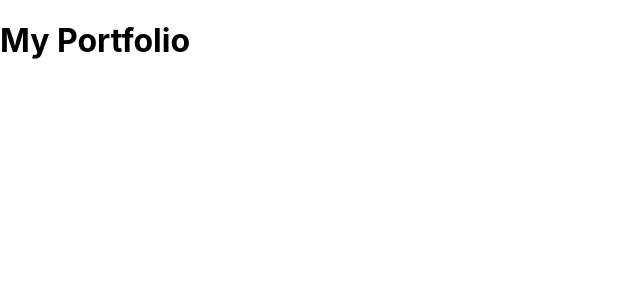
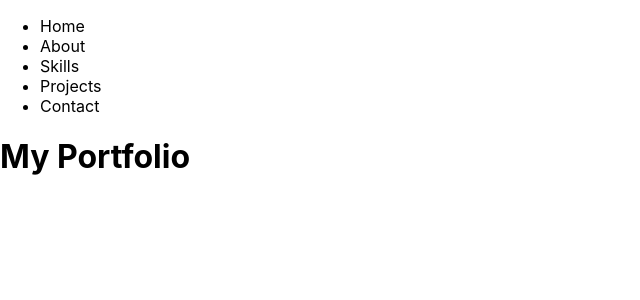
Before and after one commit to sohsinghian/my-portfolio, a React (Create React App) app: page / in a window 1280 px wide. Shown: the top 300 px of the page, without its empty margins (0-640 px from the left). Built offline with nearby package versions, Linux system fonts and the light colour scheme.

Commit message:
created NavBar component

```diff
--- a/src/App.js
+++ b/src/App.js
@@ -1,10 +1,12 @@
 import React from "react";
 import { Routes, Route } from "react-router-dom";
 import Main from "./pages/Main";
+import NavBar from "./components/NavBar";
 
 function App() {
   return (
     <>
+      <NavBar />
       <Routes>
         <Route path="/" element={<Main />} />
       </Routes>
--- /dev/null
+++ b/src/components/NavBar.js
@@ -0,0 +1,22 @@
+import React from "react";
+import { NavLink } from "react-router-dom";
+
+const NavBar = () => {
+  return (
+    <>
+      <header>
+        <nav>
+          <ul>
+            <li>Home</li>
+            <li>About</li>
+            <li>Skills</li>
+            <li>Projects</li>
+            <li>Contact </li>
+          </ul>
+        </nav>
+      </header>
+    </>
+  );
+};
+
+export default NavBar;
```
